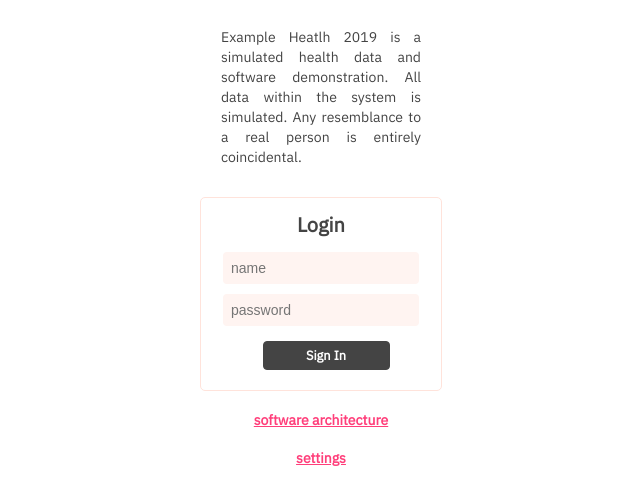
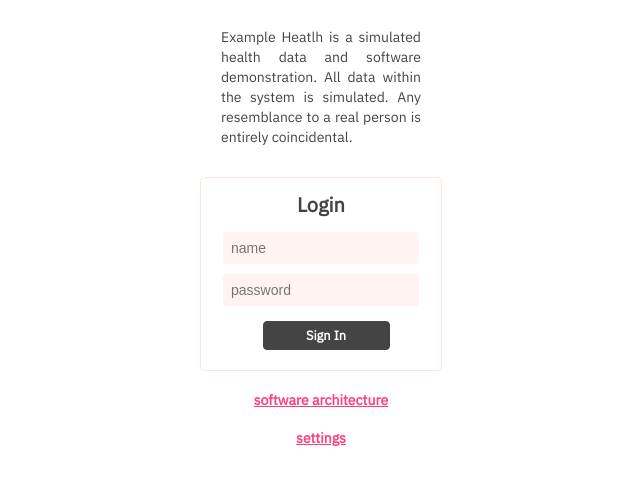
Before and after one commit to daihiraoka/patientui-kabanero, a website: page public/login.html in a window 1280 px wide. Shown: the part 354-851 px from the top of the page, without its empty margins (319-959 px from the left). Drawn offline with Linux system fonts and the light colour scheme; no server answers.

Commit message:
change login message

```diff
--- a/public/login.html
+++ b/public/login.html
@@ -19,7 +19,7 @@
     <div class="pillar">
       <div class="loginlogo"><img class="Fictionallogo" src="images/fictional.svg"></div>
       <div class="Fictionalname">Example Health</div>
-      <div class="disclaimer">Example Heatlh 2019 is a simulated health data and software demonstration. All data within the system is simulated</b>. Any resemblance to a real person is entirely coincidental.</div>
+      <div class="disclaimer">Example Heatlh is a simulated health data and software demonstration. All data within the system is simulated</b>. Any resemblance to a real person is entirely coincidental.</div>
       <div class="loginform">
         <form method="post" action="index.html">
           <div class="box">
```
